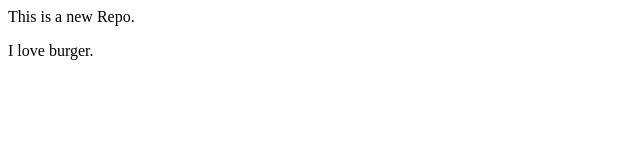
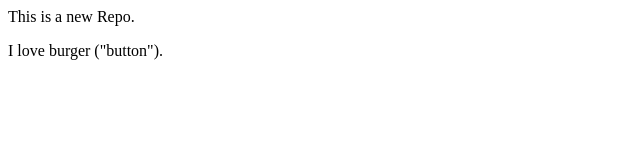
Before and after one commit to sabbirakash/LocalRepo2, a plain HTML site: page index.html in a window 1280 px wide. Shown: the full height of the page, 0-640 px from the left. Drawn offline with Linux system fonts and the light colour scheme.

```diff
--- a/index.html
+++ b/index.html
@@ -1,2 +1,2 @@
 <p>This is a new Repo.</p>
-<p>I love burger.</p>
+<p>I love burger ("button").</p>
```
